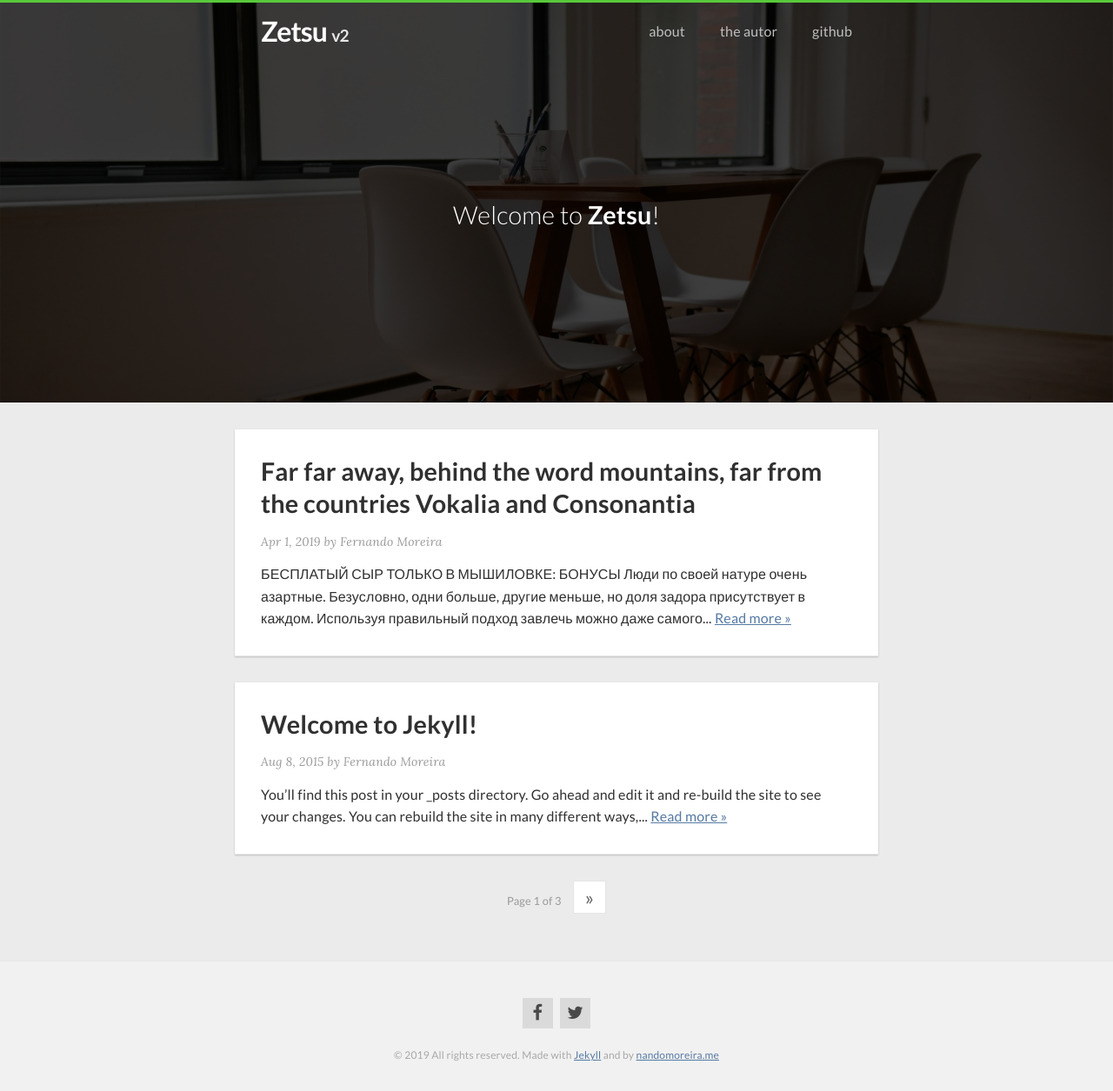
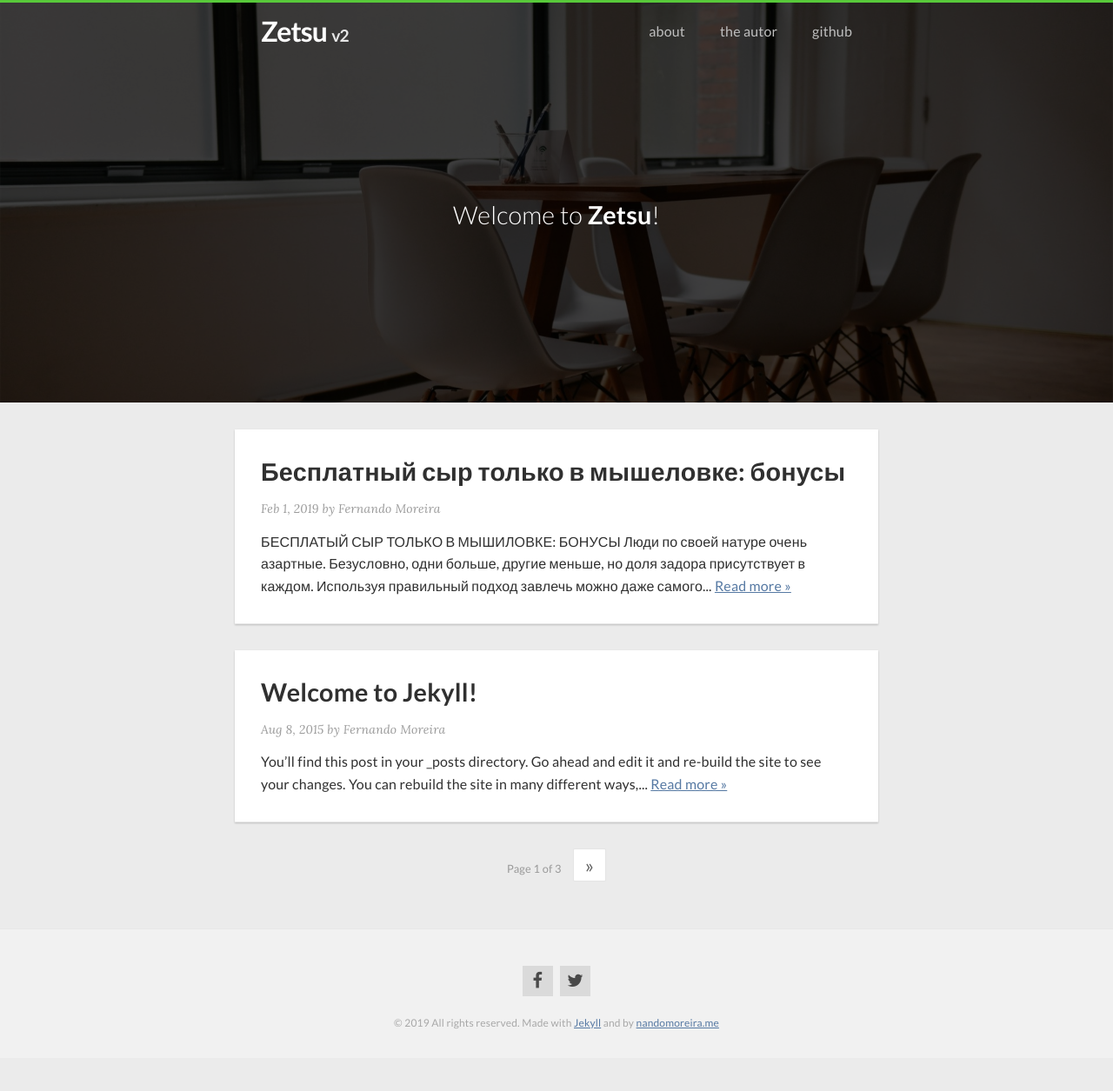
Before and after one commit to VezdeEast/vezdeeast.github.io, a Jekyll site: the page built from index.html, in a window 1280 px wide. Shown: the whole page at 87% size. Built offline with Jekyll 4.4.1, drawn with Linux system fonts in a browser that asks for light colours; nearby versions of some CDN libraries; the list of posts is cut into pages by our own code; after the commit the page ends 1217 px from its top, so only the background shows below that.

Commit message:
Update 2019-02-01-bonus.markdown

```diff
--- a/_posts/2019-02-01-bonus.markdown
+++ b/_posts/2019-02-01-bonus.markdown
@@ -1,8 +1,8 @@
 ---
 layout: post
-title:  "Far far away, behind the word mountains, far from the countries Vokalia and Consonantia"
-date:   2019--04 03:00:08
-categories: Lorem
+title:  "Бесплатный сыр только в мышеловке: бонусы"
+date:   2019-02-01 03:00:08
+categories: bonus
 comments: false
 ---
 
@@ -39,4 +39,5 @@ comments: false
 <br><strong>А в чем же подвох</strong>
 
 <br>Уловок и схем достаточно много, но чаще всего основным подводным камнем является то, что вывести подаренные деньги не так просто. К примеру, чтобы снять такие накопления со своего счета, необходимо их отыграть в определенном процентном соотношении.
-В общем, заходя на очередной сайт, будьте внимательны. Прежде чем с головой окунаться в мир подобных развлечений, детально изучите правила игровой площадки. Запомните, что везде свой индивидуальный этикет, который стоит соблюдать. Не видитесь лишний раз на доступность, будьте внимательны.
+
+<br>В общем, заходя на очередной сайт, будьте внимательны. Прежде чем с головой окунаться в мир подобных развлечений, детально изучите правила игровой площадки. Запомните, что везде свой индивидуальный этикет, который стоит соблюдать. Не видитесь лишний раз на доступность, будьте внимательны.
```
